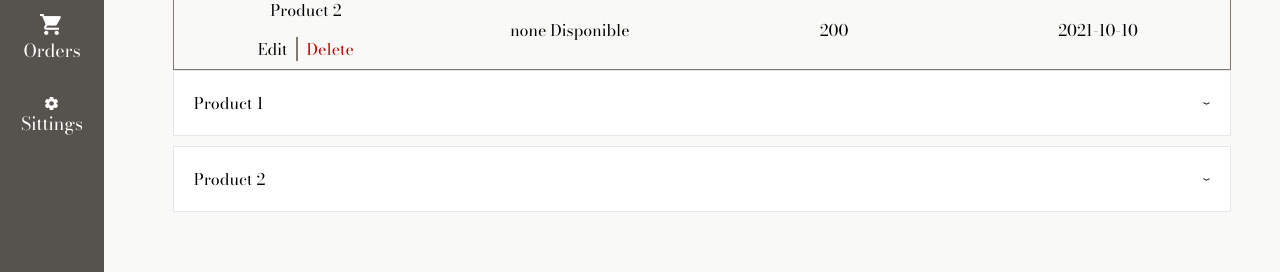
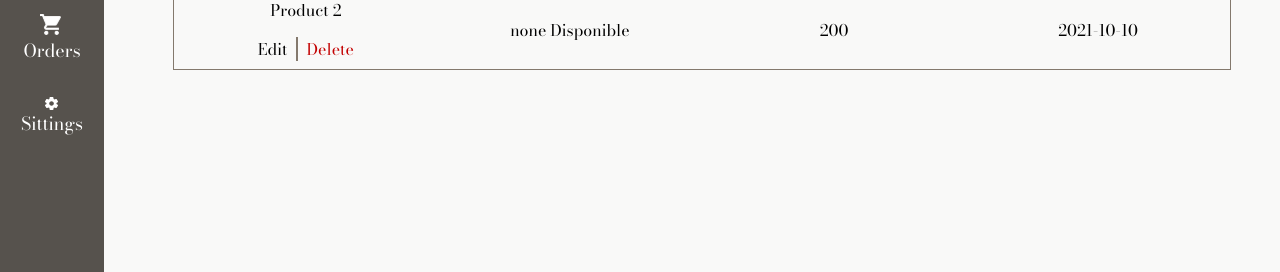
Before and after one commit to yassinkr/HER, a React (Vite) app: page /Myprofile/products in a window 1280 px wide. Shown: the part 386-658 px from the top of the page. Built offline with nearby package versions, Linux system fonts and the light colour scheme.

Commit message:
added profile page

```diff
--- a/src/Componentes/Products.jsx
+++ b/src/Componentes/Products.jsx
@@ -51,7 +51,7 @@
                     </li>
                 ))}
             </ul>
-            <ul className="flex flex-col justify-center items-center lg:hiddentext-center">
+            <ul className="flex flex-col justify-center items-center lg:hidden text-center">
             {products.map((product) => (
                <li key={product.id} className="w-full"> <Accordion product={product} /></li>
             ))}
```
